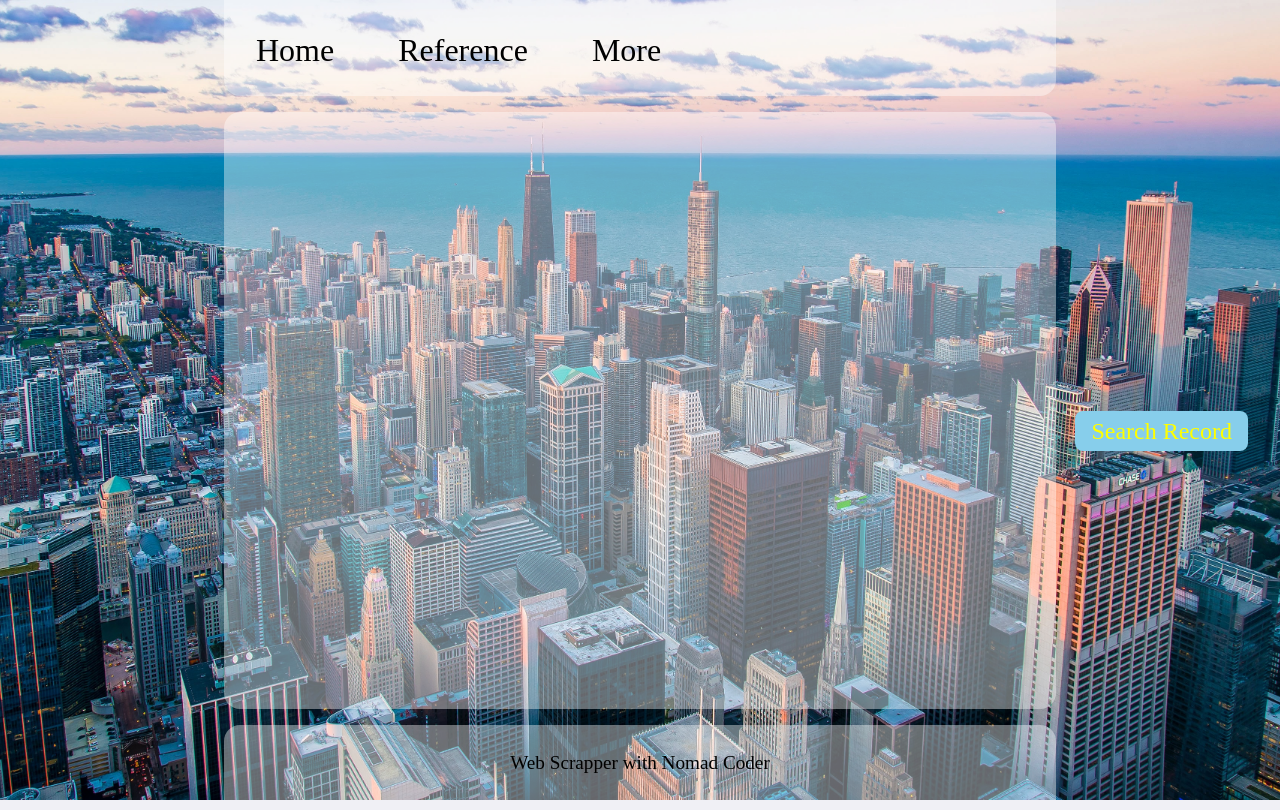
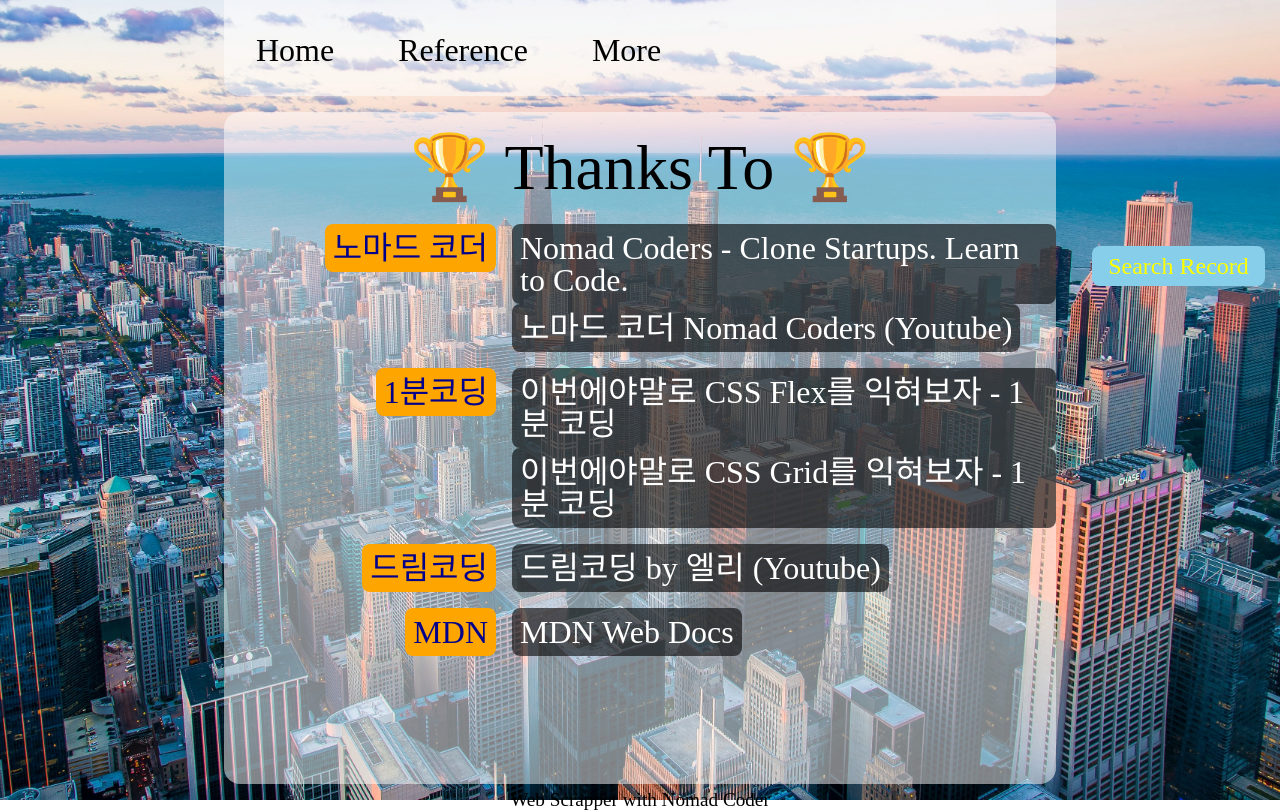
Before and after one commit to Do-code-ing/Flask_test, a Flask app: page /reference in a window 1280 px wide. Run offline with Flask 2, Linux system fonts and the light colour scheme; some web fonts are replaced.

Commit message:
2021-09-11

```diff
--- /dev/null
+++ b/static/css/reference.css
@@ -0,0 +1,59 @@
+main {
+  display: grid;
+  grid-template-rows: 1fr 5fr;
+  width: 100%;
+  height: 100%;
+  padding: 0;
+}
+
+#reference_title {
+  grid-row: 1;
+}
+
+#reference_title h2 {
+  font-size: 4rem;
+  padding: 1.5rem;
+}
+
+#reference_list {
+  grid-row: 2;
+  display: flex;
+  flex-direction: column;
+  gap: 1rem;
+}
+
+#reference_list .reference_item {
+  display: grid;
+  gap: 1rem;
+  grid-template-columns: 1fr 2fr;
+  font-size: 2rem;
+}
+
+#reference_list .reference_item .reference_item_title {
+  grid-column: 1;
+  text-align: right;
+}
+
+#reference_list .reference_item .reference_item_title p {
+  display: inline-block;
+  border-radius: 0.5rem;
+  padding: 0.5rem;
+  background-color: orange;
+  color: darkblue;
+}
+
+#reference_list .reference_item .reference_item_link {
+  grid-column: 2;
+  text-align: left;
+}
+
+a,
+a:link,
+a:visited {
+  display: inline-block;
+  text-decoration: unset;
+  border-radius: 0.5rem;
+  padding: 0.5rem;
+  background-color: rgba(0, 0, 0, 0.6);
+  color: white;
+}
--- a/static/css/style.css
+++ b/static/css/style.css
@@ -89,7 +89,7 @@
   width: 100%;
   height: 100%;
   background-color: white;
-  opacity: 40%;
+  opacity: 50%;
 }
 
 #back_header {
@@ -289,8 +203,8 @@
 
 .right_side .right_side_div {
   position: absolute;
-  right: 3rem;
-  top: 50%;
+  right: 15%;
+  top: 20%;
   font-size: 1.5rem;
 }
 
--- a/templates/more.html
+++ b/templates/more.html
@@ -6,7 +6,6 @@
     <meta name="viewport" content="width=device-width, initial-scale=1.0" />
     <link rel="stylesheet" href="static/css/style.css" />
     <script defer src="static/js/nav.js"></script>
-    <script defer src="static/js/home.js"></script>
     <title>Job Search</title>
   </head>
   <body>
--- a/templates/reference.html
+++ b/templates/reference.html
@@ -5,8 +5,8 @@
     <meta http-equiv="X-UA-Compatible" content="IE=edge" />
     <meta name="viewport" content="width=device-width, initial-scale=1.0" />
     <link rel="stylesheet" href="static/css/style.css" />
+    <link rel="stylesheet" href="static/css/reference.css" />
     <script defer src="static/js/nav.js"></script>
-    <script defer src="static/js/home.js"></script>
     <title>Job Search</title>
   </head>
   <body>
@@ -26,7 +26,64 @@
       </nav>
     </header>
     <div class="back" id="back_header"></div>
-    <main></main>
+    <main>
+      <article id="reference_title">
+        <h2>🏆 Thanks To 🏆</h2>
+      </article>
+      <article id="reference_list">
+        <section class="reference_item">
+          <div class="reference_item_title">
+            <p>노마드 코더</p>
+          </div>
+          <div class="reference_item_link">
+            <a href="https://nomadcoders.co/" target="_blank"
+              >Nomad Coders - Clone Startups. Learn to Code.</a
+            >
+            <br />
+            <a
+              href="https://www.youtube.com/c/%EB%85%B8%EB%A7%88%EB%93%9C%EC%BD%94%EB%8D%94NomadCoders"
+              target="_blank"
+              >노마드 코더 Nomad Coders (Youtube)</a
+            >
+          </div>
+        </section>
+        <section class="reference_item">
+          <div class="reference_item_title">
+            <p>1분코딩</p>
+          </div>
+          <div class="reference_item_link">
+            <a href="https://studiomeal.com/archives/197" target="_blank"
+              >이번에야말로 CSS Flex를 익혀보자 - 1분 코딩</a
+            >
+            <a href="https://studiomeal.com/archives/533" target="_blank"
+              >이번에야말로 CSS Grid를 익혀보자 - 1분 코딩</a
+            >
+          </div>
+        </section>
+        <section class="reference_item">
+          <div class="reference_item_title">
+            <p>드림코딩</p>
+          </div>
+          <div class="reference_item_link">
+            <a
+              href="https://www.youtube.com/c/%EB%93%9C%EB%A6%BC%EC%BD%94%EB%94%A9by%EC%97%98%EB%A6%AC"
+              target="_blank"
+              >드림코딩 by 엘리 (Youtube)</a
+            >
+          </div>
+        </section>
+        <section class="reference_item">
+          <div class="reference_item_title">
+            <p>MDN</p>
+          </div>
+          <div class="reference_item_link">
+            <a href="https://developer.mozilla.org/en-US/" target="_blank"
+              >MDN Web Docs</a
+            >
+          </div>
+        </section>
+      </article>
+    </main>
     <div class="back" id="back_main"></div>
     <aside class="right_side">
       <div class="right_side_div">
--- a/templates/result.html
+++ b/templates/result.html
@@ -5,6 +5,7 @@
     <meta http-equiv="X-UA-Compatible" content="IE=edge" />
     <meta name="viewport" content="width=device-width, initial-scale=1.0" />
     <link rel="stylesheet" href="static/css/style.css" />
+    <link rel="stylesheet" href="static/css/result.css" />
     <script defer src="static/js/nav.js"></script>
     <script defer src="static/js/result.js"></script>
     <title>Job Search</title>
```
Also changed, not shown: other parts of static/css/style.css (+0 -86 lines), static/css/result.css (added, +91 -0 lines).
